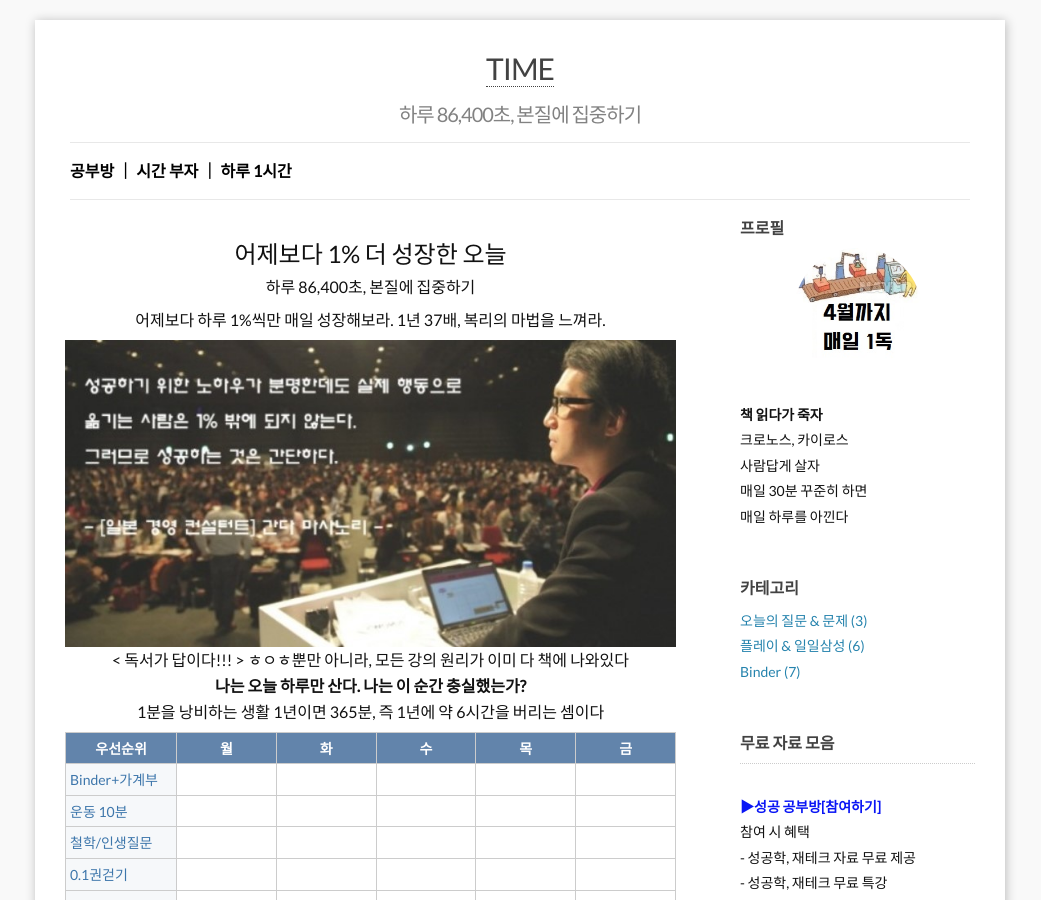
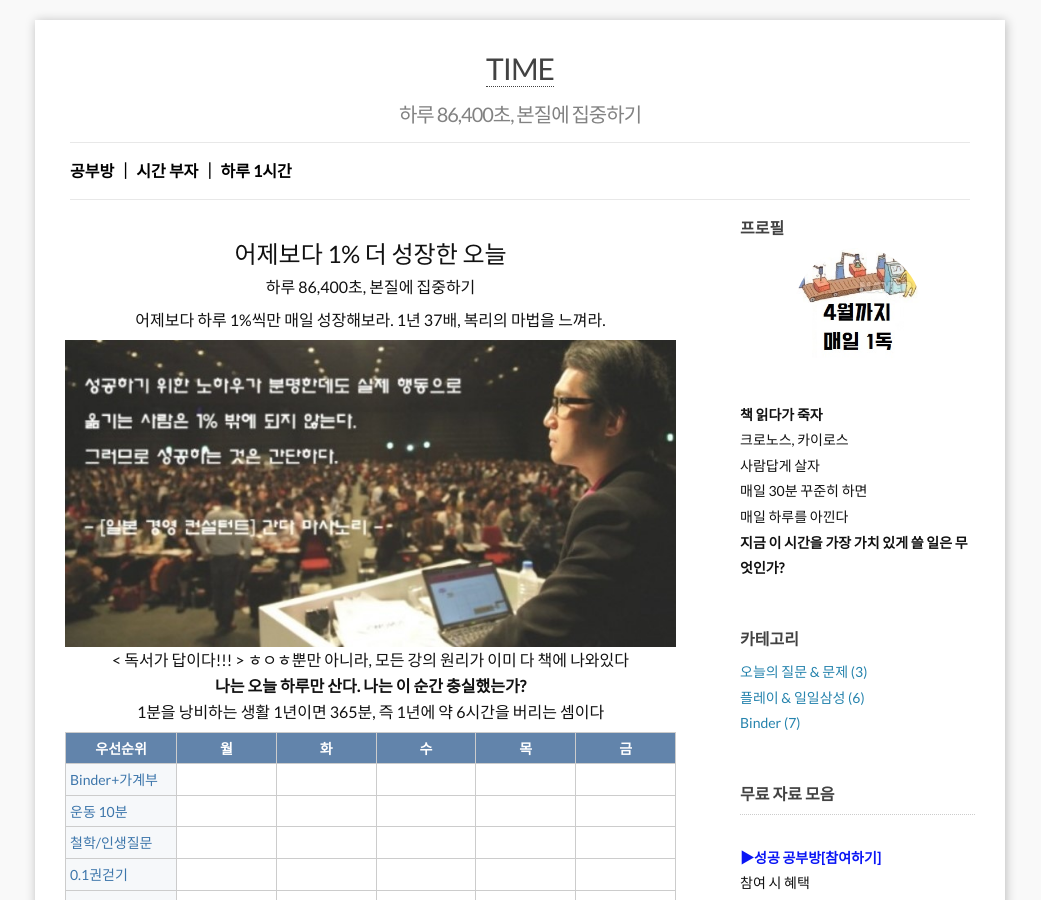
Before and after one commit to leevra/self-management.leeseungju.com, a Jekyll site: the page built from index.html, in a window 1280 px wide and 900 px high. Shown: the whole window, without its empty margins (120-1161 px from the left). Built offline with Jekyll 4.4.1, drawn with Linux system fonts in a browser that asks for light colours; the list of posts is cut into pages by our own code.

Commit message:
Update _config.yml

```diff
--- a/_config.yml
+++ b/_config.yml
@@ -14,7 +14,7 @@
 github_username:  leevra
 disqus_shortname: self-management.leeseungju.com
 favicon:     "/images/favicon.ico"
-aboutme: <b>책 읽다가 죽자</b><br>크로노스, 카이로스<br>사람답게 살자<br>매일 30분 꾸준히 하면<br>매일 하루를 아낀다 # these are shown on aboutme-sidebar.
+aboutme: <b>책 읽다가 죽자</b><br>크로노스, 카이로스<br>사람답게 살자<br>매일 30분 꾸준히 하면<br>매일 하루를 아낀다<br><b>지금 이 시간을 가장 가치 있게 쓸 일은 무엇인가?</b> # these are shown on aboutme-sidebar.
 aboutme_photo: /images/23421.jpg # your photo.
 google_analytics_key:   # put YOUR key here to enable tracking! (blank to disable)
 
```
